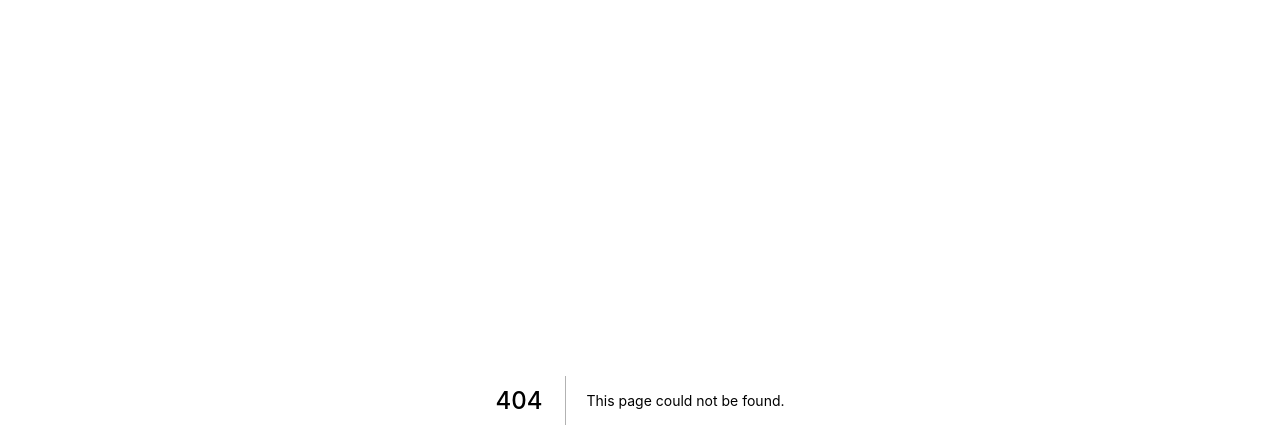
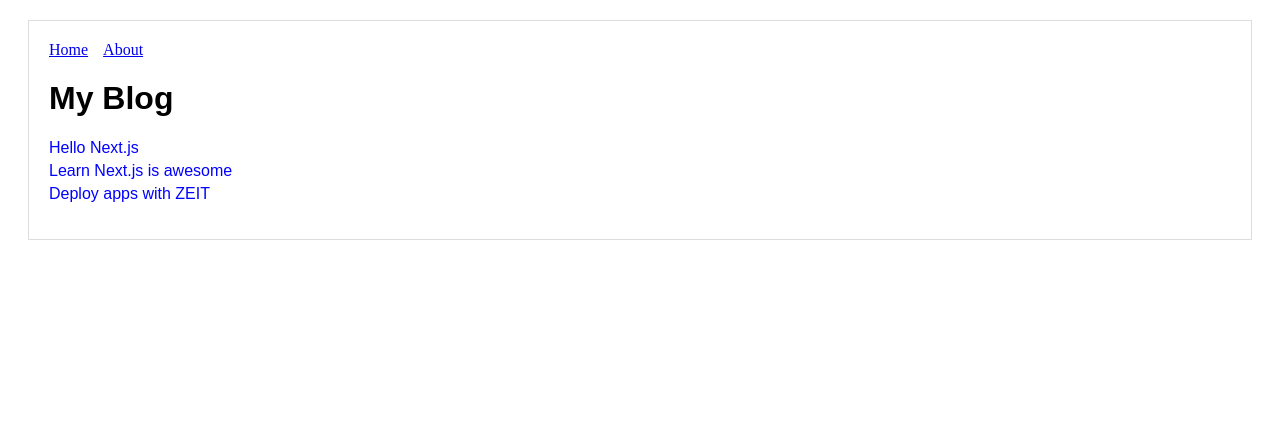
Before and after one commit to julycrystal/next-test, a Next.js app: page /css in a window 1280 px wide. Before the commit this address had no page. Shown: the top 448 px of the page. Built offline with nearby package versions, Linux system fonts and the light colour scheme.

Commit message:
Styling components (JSX CSS)
https://github.com/zeit/styled-jsx

```diff
--- /dev/null
+++ b/pages/css.js
@@ -0,0 +1,51 @@
+import Layout from '../components/MyLayout';
+import Link from 'next/link';
+
+function getPosts() {
+  return [
+    { id: 'hello-nextjs', title: 'Hello Next.js' },
+    { id: 'learn-nextjs', title: 'Learn Next.js is awesome' },
+    { id: 'deploy-nextjs', title: 'Deploy apps with ZEIT' },
+  ];
+}
+
+export default function Blog() {
+  return (
+    <Layout>
+      <h1>My Blog</h1>
+      <ul>
+        {getPosts().map(post => (
+          <li key={post.id}>
+            <Link href='/p/[id]' as={`/p/${post.id}`}>
+              <a>{post.title}</a>
+            </Link>
+          </li>
+        ))}
+      </ul>
+      <style jsx>{`
+        h1,
+        a {
+          font-family: 'Arial';
+        }
+
+        ul {
+          padding: 0;
+        }
+
+        li {
+          list-style: none;
+          margin: 5px 0;
+        }
+
+        a {
+          text-decoration: none;
+          color: blue;
+        }
+
+        a:hover {
+          opacity: 0.6;
+        }
+      `}</style>
+    </Layout>
+  );
+}
```
